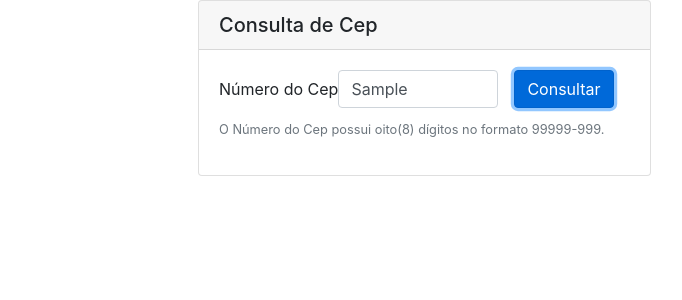
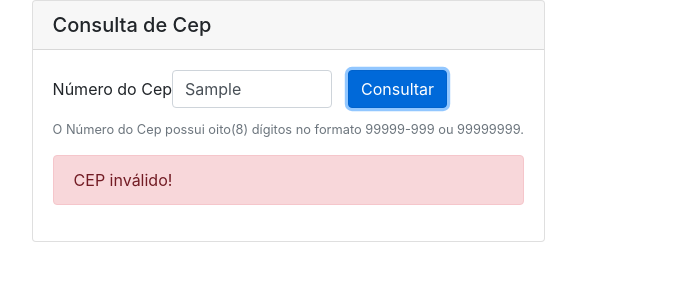
Before and after one commit to gustavo-candido-silva/ConsultaCep-Angular-e-.NET-Core, an Angular app: page /cep in a window 1280 px wide. Both pictures are taken after typing "Sample" into the empty fields and a click on the button "Consultar". Shown: the top 300 px of the page, without its empty margins (442-1124 px from the left). Built offline with nearby package versions, Linux system fonts and the light colour scheme; no server answers.

Commit message:
Validação de campos

```diff
--- a/src/app/app.module.ts
+++ b/src/app/app.module.ts
@@ -7,6 +7,8 @@ import { LoginFormComponent } from './login-form/login-form.component';
 import { ConsultaPageComponent } from './consulta-page/consulta-page.component';
 import { HttpClientModule } from "@angular/common/http";
 import { FormsModule, ReactiveFormsModule } from '@angular/forms';
+
+
 
 @NgModule({
   declarations: [
--- a/src/app/consulta-page/consulta-page.component.html
+++ b/src/app/consulta-page/consulta-page.component.html
@@ -1,4 +1,4 @@
-<div class="card" style="width:18rem;" style="position: absolute; top:50%; left: 50%;" >
+<div class="card" style="width:18rem;" style="position: absolute; top:37%; left: 37%;" >
     <h5 class="card-header">Consulta de Cep</h5>
     <div class="card-body">
         <form [formGroup] = consultaForm (submit)="consultaSubmit()">
@@ -6,20 +6,22 @@
                 <div class="form-group mb-2">
                     <label for="txCep">Número do Cep</label>
                     <br>
-                    <input type="text"  formControlName="txCep" class="form-control" id="txCep" style="width:10rem;">
+                    <input type="text" formControlName="txCep" class="form-control" id="txCep" style="width:10rem;">
                 </div>
                 <div class="form-group mx-sm-3 mb-2">
                     <button type="button" class="btn btn-primary" type="submit">Consultar</button>
                 </div>
             </div>
             <div class="form-group">
-                <small id="CepHelp" class="form-text text-muted">O Número do Cep possui oito(8) dígitos no formato 99999-999.</small>
+                <small id="CepHelp" class="form-text text-muted">O Número do Cep possui oito(8) dígitos no formato 99999-999 ou 99999999.</small>
             </div>
             <div class="form-group">
-                <p>
+                <div class="alert alert-danger" role="alert" *ngIf="errorMessage">
+                    {{errorMessage}}
+                </div>
+                <p *ngIf="!errorMessage">
                     {{txendereco}}
                 </p>
-
             </div>
 
         </form>
--- a/src/app/consulta-page/consulta-page.component.ts
+++ b/src/app/consulta-page/consulta-page.component.ts
@@ -12,6 +12,7 @@ export class ConsultaPageComponent implements OnInit {
 
   public consultaForm: FormGroup | any;
   public txendereco = '';
+  public errorMessage = '';
 
   constructor(private fb: FormBuilder,
               private consultaService : ConsultaPageService) {
@@ -28,13 +29,21 @@ export class ConsultaPageComponent implements OnInit {
   }
 
   consultaSubmit(){
-    this.consultarCep(this.consultaForm?.value.txCep);
+
+    var cep = this.consultaForm?.value.txCep;
+
+        cep = cep.replace('-','');
+
+    this.consultarCep(cep);
+
   }
 
   consultarCep(txCep: string){
 
     this.txendereco = '';
+    this.errorMessage = '';
 
+    if(txCep.length == 8){
       this.consultaService.getEndereco(txCep).subscribe(
         (endereco: Endereco) => {
           this.txendereco = `O endereço é ${endereco.logradouro}, ${endereco.complemento}, ${endereco.bairro}, ${endereco.localidade} - ${endereco.uf}`;
@@ -43,6 +52,9 @@ export class ConsultaPageComponent implements OnInit {
           console.error(erro);
         }
       );
+    }else{
+      this.errorMessage = 'CEP inválido!';
+    }
   }
 
 
--- a/src/app/consulta-page/consulta-page.service.ts
+++ b/src/app/consulta-page/consulta-page.service.ts
@@ -13,6 +13,9 @@ export class ConsultaPageService {
 
   constructor(private http: HttpClient) { }
 
+
+
+
   getEndereco(txCep: string) : Observable<Endereco>{
 
     return this.http.get<Endereco>(`${this.baseUrl}/consultar/?txCep=${txCep}`);
--- a/src/app/login-form/login-form.component.html
+++ b/src/app/login-form/login-form.component.html
@@ -1,4 +1,4 @@
-<div class="card" style="width: 18rem;" style="position: absolute; left:50%; top:50%;" >
+<div class="card" style="width: 18rem;" style="position: absolute; left:45%; top:45%;" >
     <h5 class="card-header">Consulta de Cep</h5>
     <div class="card-body">
         <form [formGroup]=loginForm (submit)="logar()">
```
Lines whose indentation alone changed are shown as unchanged.
